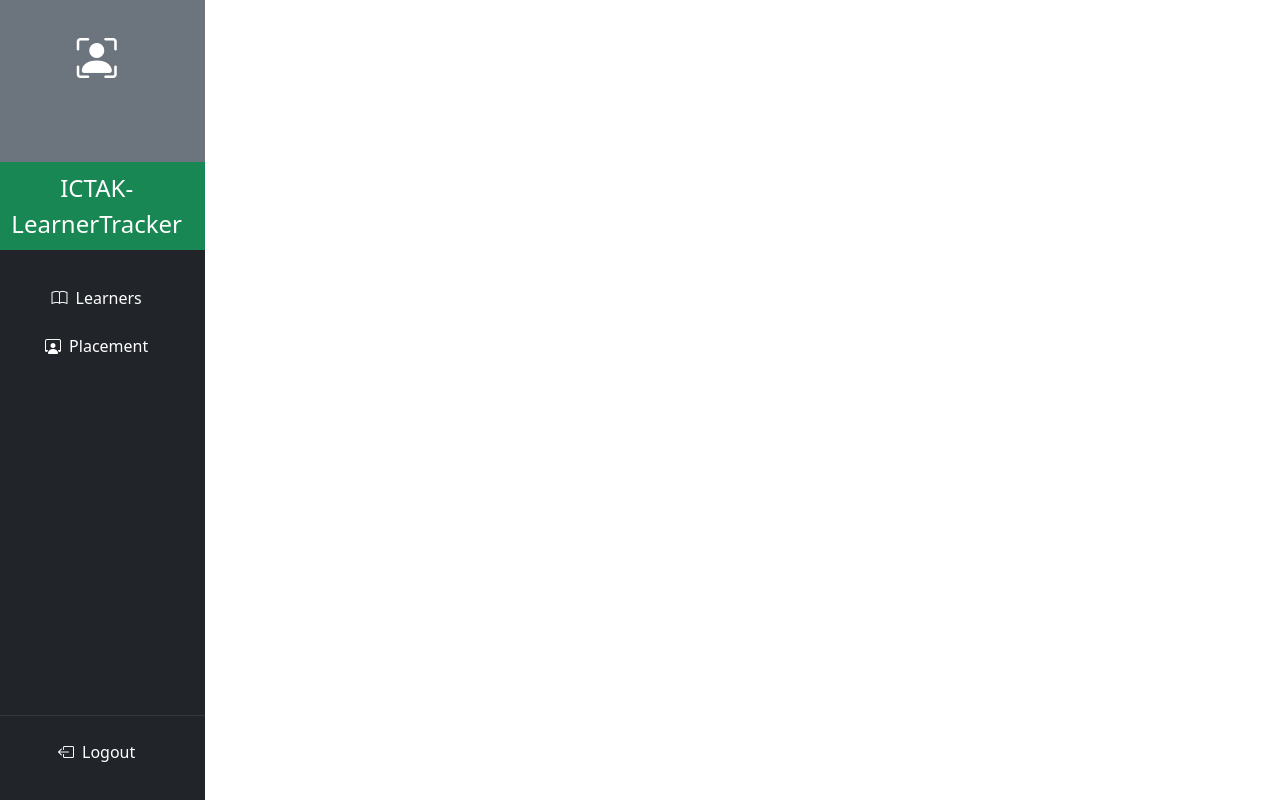
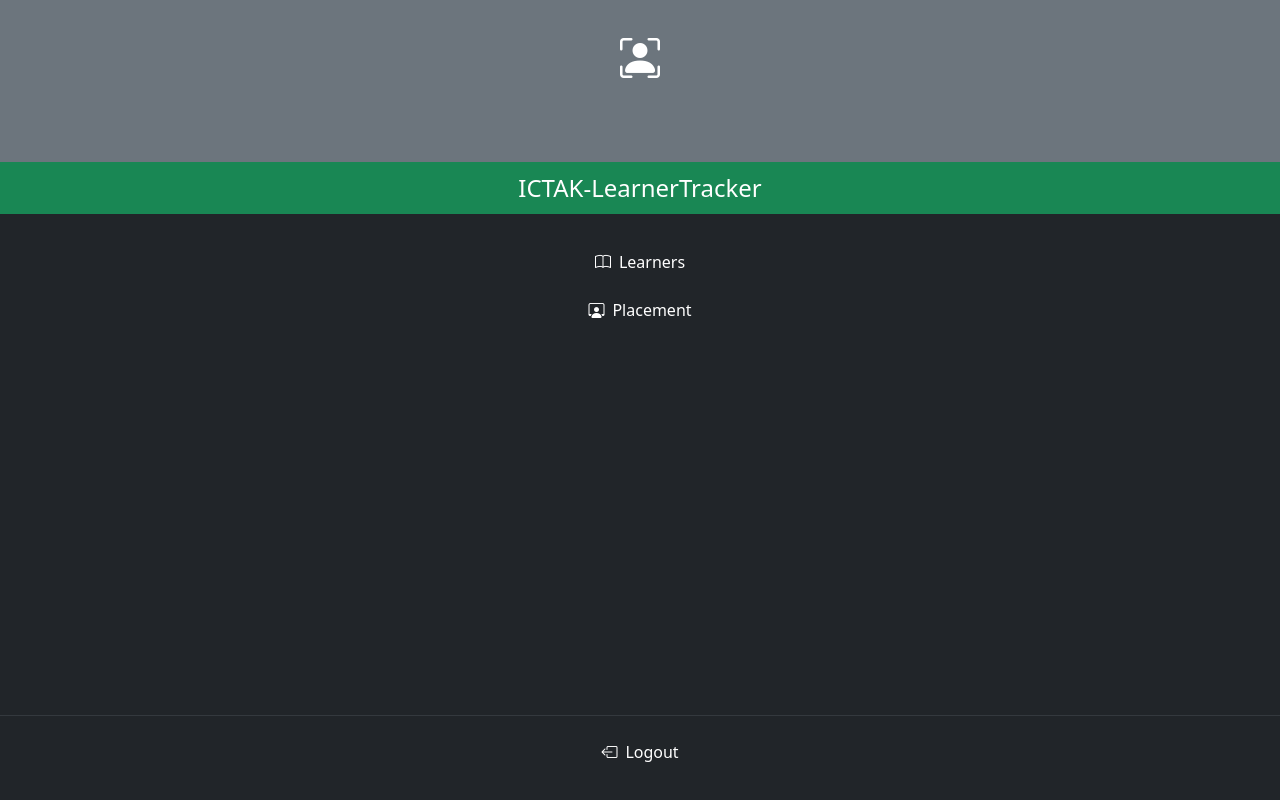
Before and after one commit to MerinSusanJacob/ICTAKLearnerTrackerProject, a React (Create React App) app in the folder LTfrontend/: page /sidebar in a window 1280 px wide. Built offline with nearby package versions, Linux system fonts and the light colour scheme.

Commit message:
edit sidebar display

```diff
--- a/LTfrontend/src/components/Main.jsx
+++ b/LTfrontend/src/components/Main.jsx
@@ -5,6 +5,7 @@
 import '../App.css'
 
 const Main = (props) => {
+
   return (
     <div className="container-fluid">
       <div className="row">
--- a/LTfrontend/src/components/Sidebar.jsx
+++ b/LTfrontend/src/components/Sidebar.jsx
@@ -14,13 +14,12 @@
     sessionStorage.removeItem("userToken");
     navigate("/")
     }
+
   return (
       <div className='container-fluid p-0'>
       <div className="row">
 
-        {/* Sidebar Starts */}
-       <div className="bg-dark p-0 min-vh-100 col-auto col-md-2 d-flex  flex-column">
-
+       <div className="bg-dark p-0 min-vh-100  d-flex  flex-column">
         <div className="bg-secondary">
         <br></br>
         <ul class="nav flex-column">
```
